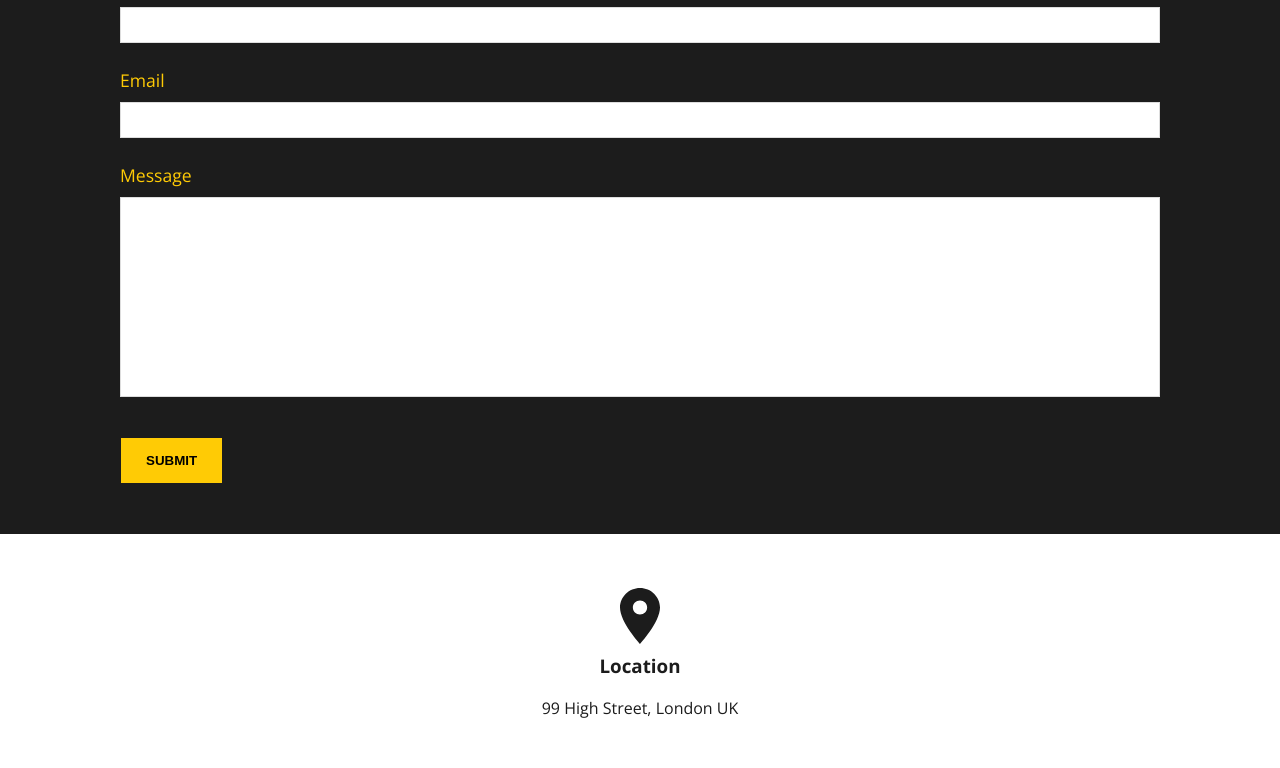
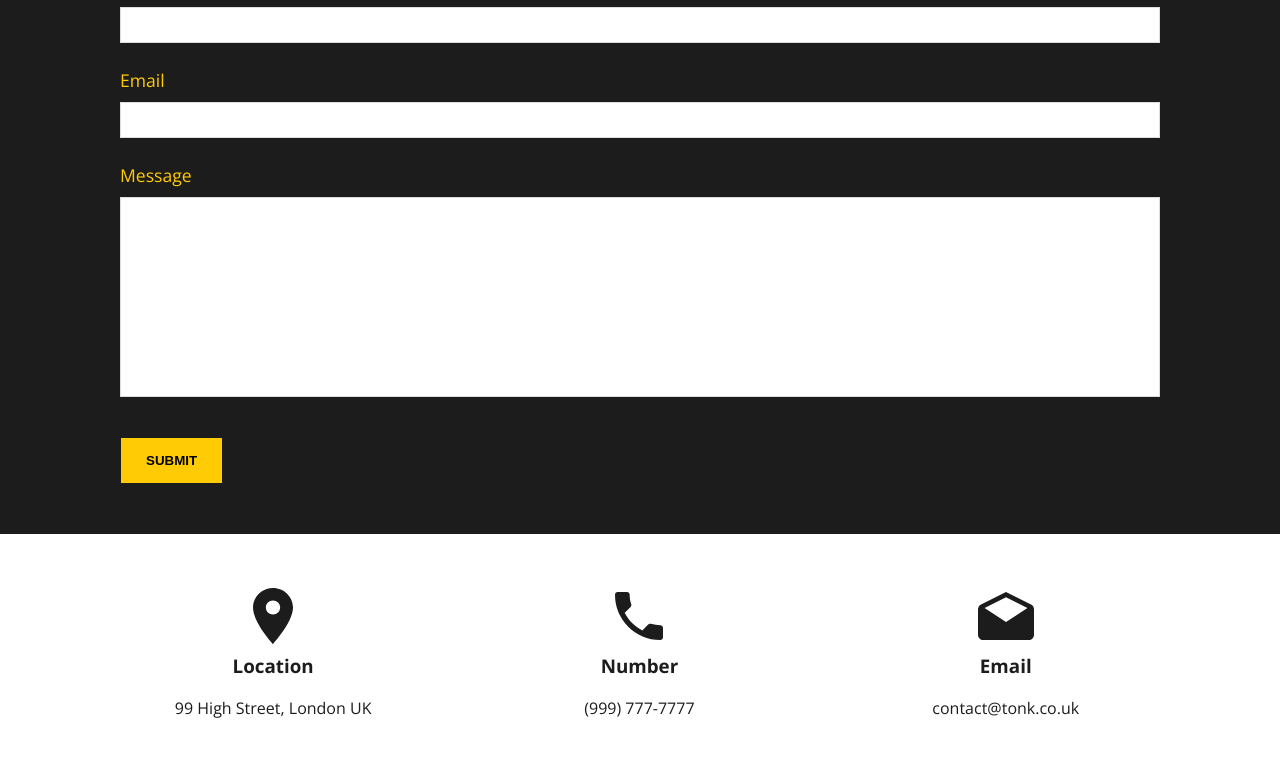
Before and after one commit to jonnynoone/tonk, a plain HTML site: page contact.html in a window 1280 px wide. Shown: the part 184-952 px from the top of the page. Drawn offline with nearby package versions, Linux system fonts and the light colour scheme.

Commit message:
added flex tweaks

```diff
--- a/contact.html
+++ b/contact.html
@@ -9,16 +9,16 @@
 	<title>Tonk | Get in Touch</title>
 
 	<link href="css/style.css" rel="stylesheet">
-	<link href="css/responsive.css" rel="stylesheet">
+	<!-- <link href="css/responsive.css" rel="stylesheet"> -->
 </head>
 
 <body>
 	<header>
-		<div class="container group">
+		<div class="container">
 			<h1 class="logo"><a href="index.html">tonk</a></h1>
 
 			<nav>
-				<ul class="navbar group">
+				<ul class="navbar">
 					<li><a href="index.html">Home</a></li>
 					<li><a href="about.html">About</a></li>
 					<li><a href="contact.html">Contact</a></li>
@@ -53,24 +53,24 @@
 	</section> <!-- /.contact-form -->
 
 	<section class="contact-details">
-		<div class="container py-20 group">
-			<div class="box p-30">
+		<div class="container py-20">
+			<div class="box-3 p-30">
 				<ion-icon name="pin"></ion-icon>
 				<h4>Location</h4>
 				<p>99 High Street, London UK</p>
-			</div> <!-- /.box -->
+			</div> <!-- /.box-3 -->
 
-			<div class="box p-30">
+			<div class="box-3 p-30">
 				<ion-icon name="call"></ion-icon>
 				<h4>Number</h4>
 				<p>(999) 777-7777</p>
-			</div> <!-- /.box -->
+			</div> <!-- /.box-3 -->
 
-			<div class="box p-30">
+			<div class="box-3 p-30">
 				<ion-icon name="mail-open"></ion-icon>
 				<h4>Email</h4>
 				<p>contact@tonk.co.uk</p>
-			</div> <!-- /.box -->
+			</div> <!-- /.box-3 -->
 		</div> <!-- /.container -->
 	</section> <!-- /.contact-details -->
 
--- a/css/style.css
+++ b/css/style.css
@@ -62,7 +62,8 @@ p {
 	justify-content: flex-end;
 }
 
-.box {
+.box-3 {
+	width: 33.3%;
 	text-align: center;
 }
 
@@ -185,6 +186,7 @@ header .container {
 /* ----- FEATURES ----- */
 .features .container {
 	display: flex;
+	justify-content: space-between;
 }
 
 .features p,
@@ -258,6 +260,11 @@ header .container {
 	background: #333;
 }
 
+/* ----- CONTACT-DETAILS ----- */
+.contact-details .container {
+	display: flex;
+}
+
 /* ----- FOOTER ----- */
 footer {
 	text-align: center;
```
Also changed, not shown: index.html (+6 -6 lines).
